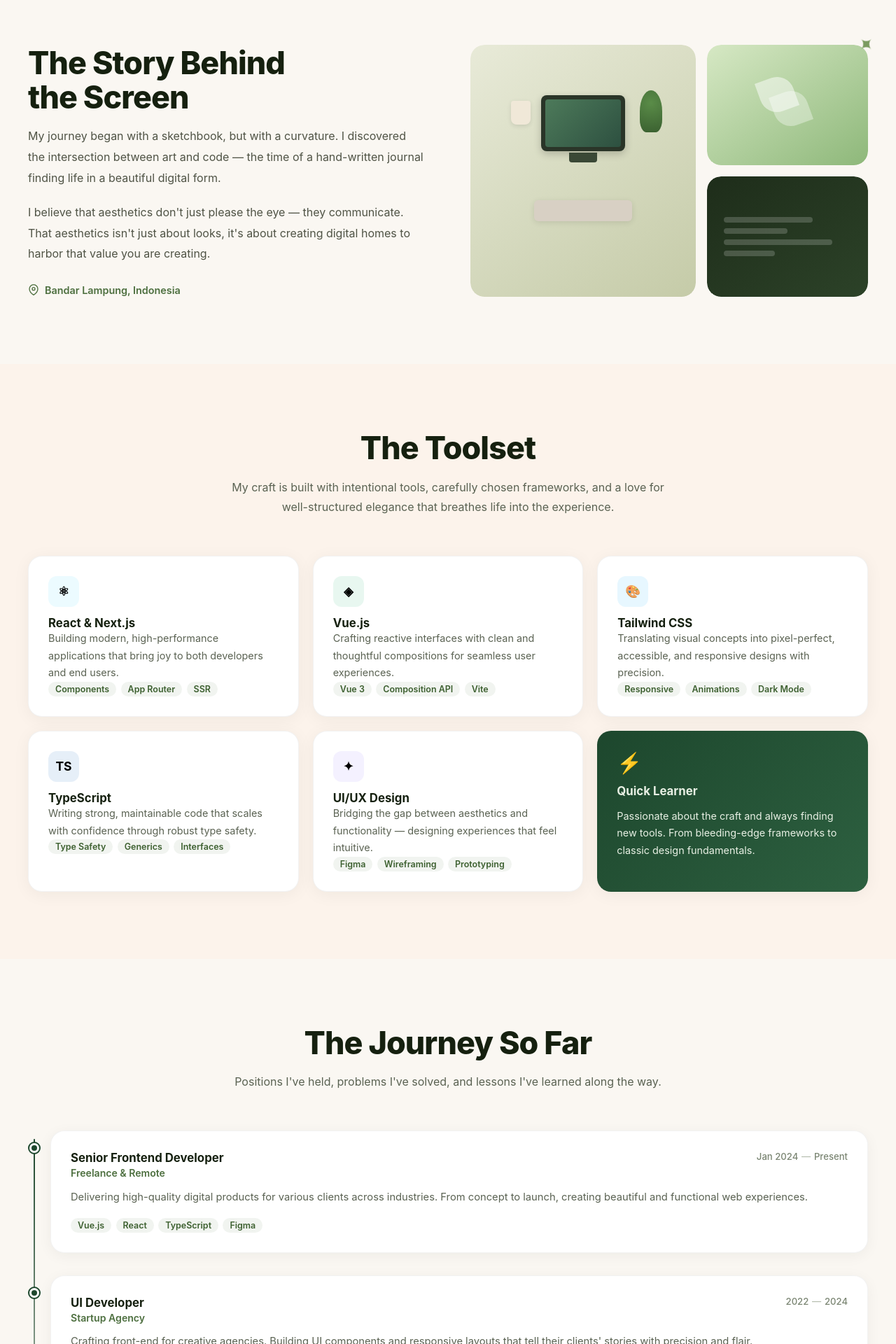
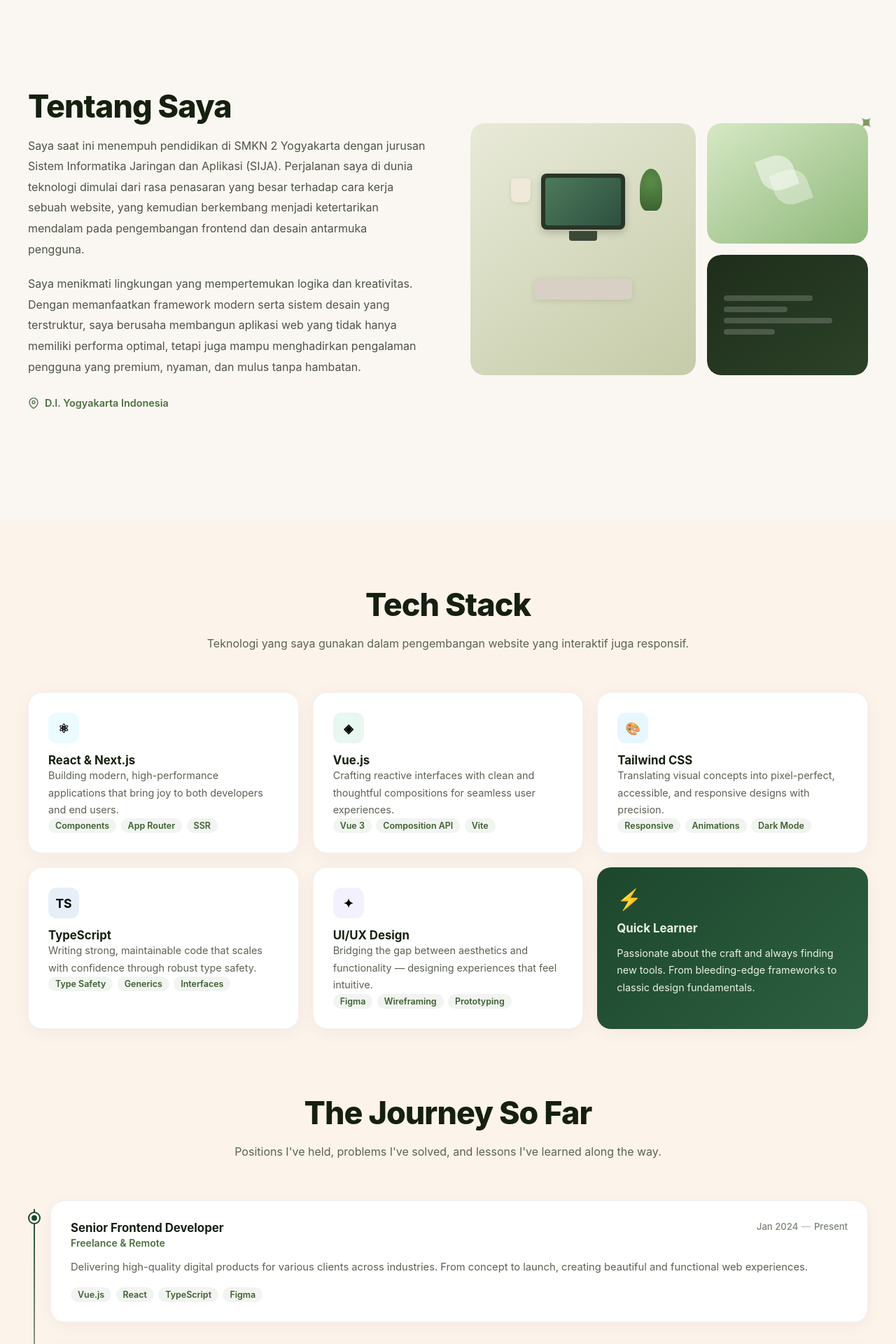
Before and after one commit to aqillkaciww/Portfolio-Aqil-Tamimi-V2, a Vue app: page / in a window 1280 px wide. Shown: the part 840-2760 px from the top of the page at 70% size. Built offline with nearby package versions, Linux system fonts and the light colour scheme; the HTML template or start-up script is replaced by a standard one.

Commit message:
feat: add ProjectsSection component to showcase professional journey (educations) and skills

```diff
--- a/src/App.vue
+++ b/src/App.vue
@@ -3,7 +3,7 @@
 import HeroSection from './components/HeroSection.vue'
 import AboutSection from './components/AboutSection.vue'
 import SkillsSection from './components/SkillsSection.vue'
-import ExperienceSection from './components/ExperienceSection.vue'
+import ProjectsSection from './components/ProjectsSection.vue'
 import CredentialsSection from './components/CredentialsSection.vue'
 import ContactSection from './components/ContactSection.vue'
 import FooterSection from './components/FooterSection.vue'
@@ -15,7 +15,7 @@
     <HeroSection />
     <AboutSection />
     <SkillsSection />
-    <ExperienceSection />
+    <ProjectsSection />
     <CredentialsSection />
     <ContactSection />
   </main>
--- a/src/assets/globals.css
+++ b/src/assets/globals.css
@@ -12,6 +12,7 @@
 body {
   min-height: 100%;
   width: 100%;
+  scroll-behavior: smooth;
 }
 
 body {
@@ -417,7 +418,7 @@
 
 .section-header {
   text-align: center;
-  max-width: 640px;
+  max-width: 740px;
   margin: 0 auto 3.5rem;
 }
 
@@ -434,7 +435,7 @@
 
 .about-section {
   width: 100%;
-  padding: 6rem 1.5rem;
+  padding: 10rem 1.5rem;
   background-color: #faf7f2;
 }
 
@@ -755,18 +756,23 @@
     grid-template-columns: 1fr;
   }
 }
+/* =============================================
+   PROJECTS SECTION
+   ============================================= */
+
+
 
 /* =============================================
-   EXPERIENCE SECTION
+   PROJECTS SECTION
    ============================================= */
 
-.experience-section {
+.projects-section {
   width: 100%;
   padding: 6rem 1.5rem;
   background-color: #faf7f2;
 }
 
-.experience-inner {
+.projects-inner {
   width: min(1200px, 100%);
   margin: 0 auto;
 }
--- a/src/components/AboutSection.vue
+++ b/src/components/AboutSection.vue
@@ -3,23 +3,23 @@
     <div class="about-inner">
       <!-- Left: Text Content -->
       <div class="about-copy">
-        <h2 class="section-title">The Story Behind<br />the Screen</h2>
+        <h2 class="section-title">Tentang Saya</h2>
         <p class="about-text">
-          My journey began with a sketchbook, but with a curvature. I discovered the intersection between art and code — the time of a hand-written journal finding life in a beautiful digital form.
+          Saya saat ini menempuh pendidikan di SMKN 2 Yogyakarta dengan jurusan Sistem Informatika Jaringan dan Aplikasi (SIJA). Perjalanan saya di dunia teknologi dimulai dari rasa penasaran yang besar terhadap cara kerja sebuah website, yang kemudian berkembang menjadi ketertarikan mendalam pada pengembangan frontend dan desain antarmuka pengguna.
         </p>
         <p class="about-text">
-          I believe that aesthetics don't just please the eye — they communicate. That aesthetics isn't just about looks, it's about creating digital homes to harbor that value you are creating.
+          Saya menikmati lingkungan yang mempertemukan logika dan kreativitas. Dengan memanfaatkan framework modern serta sistem desain yang terstruktur, saya berusaha membangun aplikasi web yang tidak hanya memiliki performa optimal, tetapi juga mampu menghadirkan pengalaman pengguna yang premium, nyaman, dan mulus tanpa hambatan.
         </p>
         <div class="about-location">
           <svg width="16" height="16" viewBox="0 0 24 24" fill="none" stroke="currentColor" stroke-width="2" stroke-linecap="round" stroke-linejoin="round">
             <path d="M21 10c0 7-9 13-9 13s-9-6-9-13a9 9 0 0 1 18 0z"></path>
             <circle cx="12" cy="10" r="3"></circle>
           </svg>
-          <span>Bandar Lampung, Indonesia</span>
+          <span>D.I. Yogyakarta Indonesia</span>
         </div>
       </div>
 
-      <!-- Right: Image Grid -->
+      <!-- Image -->
       <div class="about-grid">
         <div class="about-img about-img-main">
           <div class="img-placeholder img-desk">
--- a/src/components/CredentialsSection.vue
+++ b/src/components/CredentialsSection.vue
@@ -56,32 +56,22 @@
 
 const certifications: Certification[] = [
   {
-    name: 'React Advanced License',
-    issuer: 'Meta / Coursera',
-    year: '2024'
+    name: 'MikroTik Certified Network Associate (MTCNA)',
+    issuer: 'MikroTik',
+    year: '2025'
   },
   {
-    name: 'Google UI Design',
-    issuer: 'Google / Coursera',
-    year: '2023'
-  },
-  {
-    name: 'Belajar Front-end (Dicoding)',
-    issuer: 'Dicoding Indonesia',
-    year: '2022'
+    name: 'Technoversary - EcoDigital for Environment',
+    issuer: 'HIMATI UNIKU',
+    year: '2025'
   }
 ]
 
 const education: Education[] = [
   {
-    name: 'S1 Ilmu Komputer',
-    institution: 'Universitas of Lampung',
-    year: '2022–Now'
-  },
-  {
-    name: 'SMK Jurusan IT',
-    institution: 'SMK Teknologi',
-    year: '2019–2022'
+    name: 'Sistem Informasi Jaringan dan Aplikasi',
+    institution: 'SMK Negeri 2 Yogyakarta',
+    year: '2023–Now'
   }
 ]
 </script>
--- a/src/components/Header.vue
+++ b/src/components/Header.vue
@@ -11,8 +11,8 @@
       <!-- Navigation Menu -->
       <nav class="nav-menu">
         <ul class="nav-list">
-          <li v-for="item in props.navItems" :key="item" class="nav-item">
-            <a href="#" class="nav-link">{{ item }}</a>
+          <li v-for="item in navLinks" :key="item.label" class="nav-item">
+            <a :href="item.href" class="nav-link">{{ item.label }}</a>
           </li>
         </ul>
       </nav>
@@ -47,6 +47,11 @@
 <script setup lang="ts">
 defineOptions({ name: 'AppHeader' })
 
+interface NavLink {
+  label: string;
+  href: string;
+}
+
 interface Props {
   headName?: string;
   navItems?: string[];
@@ -58,10 +63,22 @@
   headName: 'Aqil Tamimi',
   navItems: () => ['Work', 'Process', 'About', 'Contact'],
   ctaText: 'Download CV',
-  headHref: '/'
+  headHref: '#',
 });
 
+// Map navbar items ke section IDs
+const navLinks: NavLink[] = [
+  { label: 'Work', href: '#experience' },
+  { label: 'Process', href: '#skills' },
+  { label: 'About', href: '#about' },
+  { label: 'Contact', href: '#contact' },
+];
+
 const handleDownloadClick = () => {
-  console.log('Download CV button clicked');
+  const link = document.createElement('a');
+  link.href = '/Aqil-Tamimi-CV.pdf';         // path relatif dari folder public/
+  link.download = 'Aqil-Tamimi-CV.pdf';  // nama file saat didownload
+  link.click();
 };
+
 </script>
--- a/src/components/HeroSection.vue
+++ b/src/components/HeroSection.vue
@@ -10,8 +10,8 @@
         <p class="hero-description">{{ props.description }}</p>
 
         <div class="hero-actions">
-          <button class="hero-button hero-button-primary">{{ props.primaryAction }}</button>
-          <button class="hero-button hero-button-secondary">{{ props.secondaryAction }}</button>
+          <button class="hero-button hero-button-primary" @click="handlePrimaryClick">{{ props.primaryAction }}</button>
+          <button class="hero-button hero-button-secondary" @click="handleSecondaryClick">{{ props.secondaryAction }}</button>
         </div>
       </div>
 
--- a/src/components/ExperienceSection.vue
+++ b/src/components/ProjectsSection.vue
@@ -1,6 +1,6 @@
 <template>
-  <section class="experience-section" id="experience">
-    <div class="experience-inner">
+  <section class="pro-section" id="projects">
+    <div class="projects-inner">
       <div class="section-header">
         <h2 class="section-title center">The Journey So Far</h2>
         <p class="section-subtitle">
@@ -10,7 +10,7 @@
 
       <div class="timeline">
         <div
-          v-for="item in experiences"
+          v-for="item in projects"
           :key="item.id"
           class="timeline-item"
         >
@@ -41,7 +41,7 @@
 </template>
 
 <script setup lang="ts">
-interface Experience {
+interface Project {
   id: number
   role: string
   company: string
@@ -51,7 +51,7 @@
   tags: string[]
 }
 
-const experiences: Experience[] = [
+const projects: Project[] = [
   {
     id: 1,
     role: 'Senior Frontend Developer',
@@ -69,15 +69,6 @@
     end: '2024',
     desc: "Crafting front-end for creative agencies. Building UI components and responsive layouts that tell their clients' stories with precision and flair.",
     tags: ['React', 'GSAP', 'Tailwind CSS']
-  },
-  {
-    id: 3,
-    role: 'Junior Web Crafter',
-    company: 'Early Stage Agency',
-    start: '2020',
-    end: '2022',
-    desc: 'First hands-on experience with HTML, CSS and JavaScript, learning the most beautiful things that the web has to offer through passionate mentors.',
-    tags: ['HTML', 'CSS', 'JavaScript']
   }
 ]
 </script>
--- a/src/components/SkillsSection.vue
+++ b/src/components/SkillsSection.vue
@@ -2,9 +2,9 @@
   <section class="skills-section" id="skills">
     <div class="skills-inner">
       <div class="section-header">
-        <h2 class="section-title center">The Toolset</h2>
+        <h2 class="section-title center">Tech Stack</h2>
         <p class="section-subtitle">
-          My craft is built with intentional tools, carefully chosen frameworks, and a love for well-structured elegance that breathes life into the experience.
+        Teknologi yang saya gunakan dalam pengembangan website yang interaktif juga responsif.
         </p>
       </div>
 
```
Also changed, not shown: 1 other file (tests, documents, lock files or other folders).
